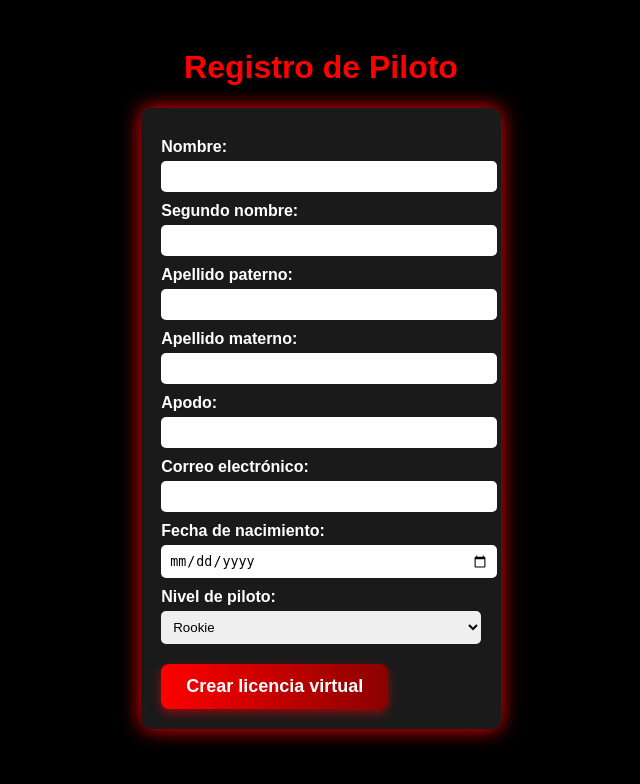
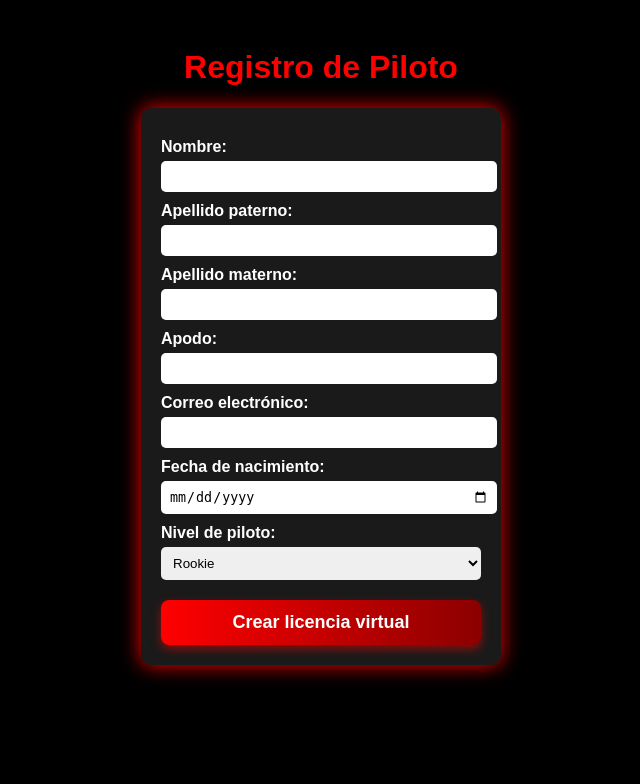
Before and after one commit to Box47racinglab/Box47racinglab, a Flask app: page / in a window 1280 px wide. Shown: the top 784 px of the page, without its empty margins (319-959 px from the left). Run offline with Flask 3, Linux system fonts and the light colour scheme.

Commit message:
Update registro.html

```diff
--- a/templates/registro.html
+++ b/templates/registro.html
@@ -23,6 +23,7 @@
             display: inline-block;
             text-align: left;
             box-shadow: 0px 0px 20px red;
+            width: 320px;
         }
 
         label {
@@ -51,6 +52,7 @@
             cursor: pointer;
             box-shadow: 0px 4px 10px rgba(255, 0, 0, 0.5);
             transition: transform 0.2s ease;
+            width: 100%;
         }
 
         button:hover {
@@ -60,12 +62,10 @@
 </head>
 <body>
     <h1>Registro de Piloto</h1>
+
     <form action="/crear_licencia" method="post">
         <label>Nombre:</label>
         <input type="text" name="nombre" required>
-
-        <label>Segundo nombre:</label>
-        <input type="text" name="segundo_nombre">
 
         <label>Apellido paterno:</label>
         <input type="text" name="apellido_paterno" required>
@@ -74,7 +74,7 @@
         <input type="text" name="apellido_materno" required>
 
         <label>Apodo:</label>
-        <input type="text" name="apodo" required>
+        <input type="text" name="apodo">
 
         <label>Correo electrónico:</label>
         <input type="email" name="correo" required>
```
